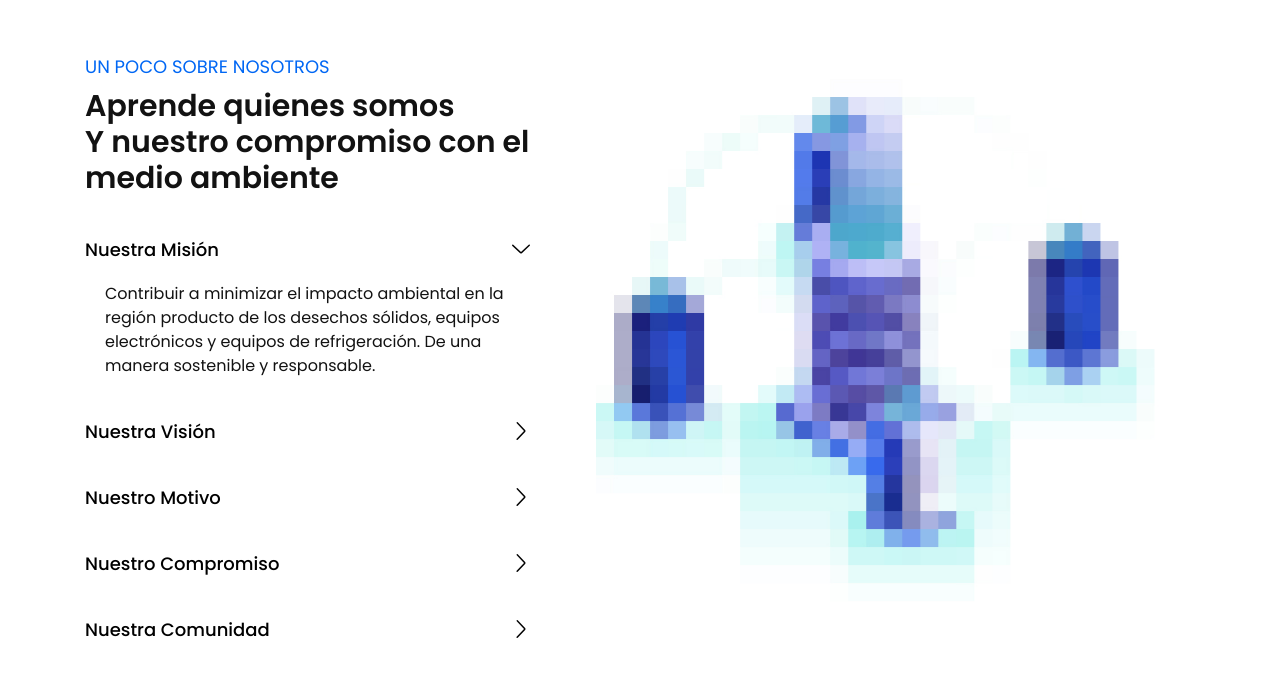
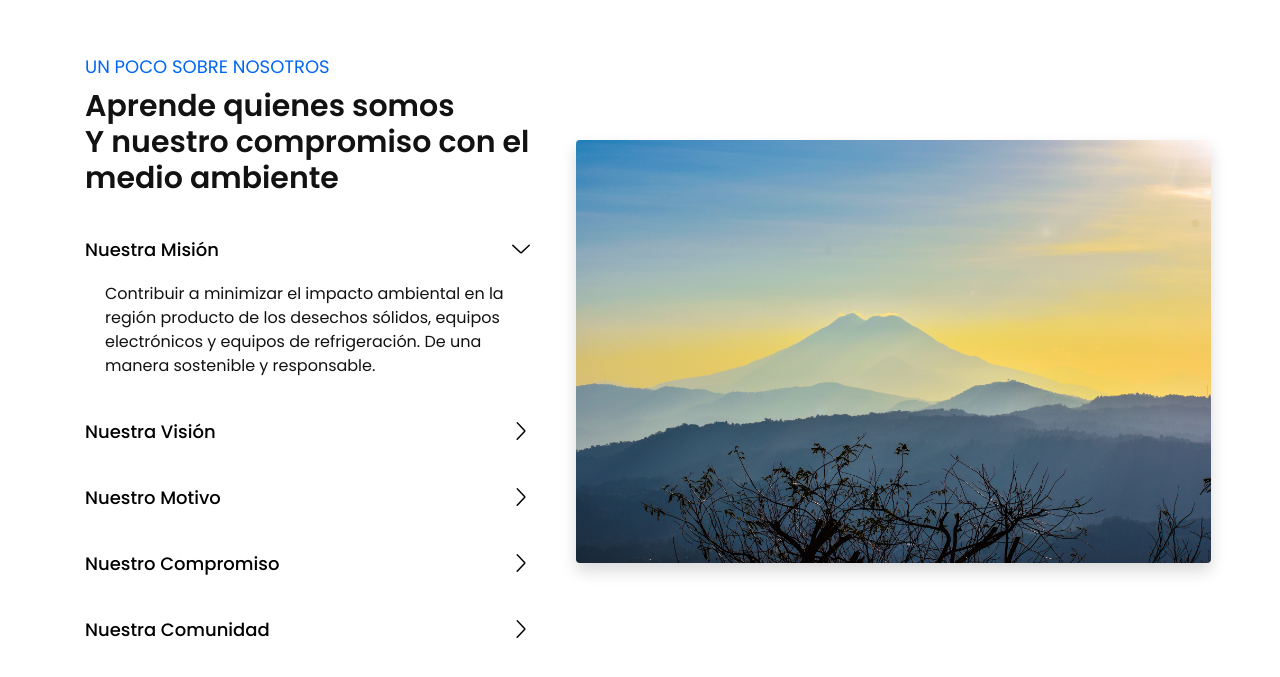
Before and after one commit to nelson2411/reeco-web, a plain HTML site: page index.html in a window 1280 px wide. Shown: the part 1643-2320 px from the top of the page. Drawn offline with Linux system fonts and the light colour scheme.

Commit message:
feat: about us image

```diff
--- a/index.html
+++ b/index.html
@@ -528,9 +528,15 @@
             </div>
             <!-- faq content -->
           </div>
-          <div class="col-lg-7">
+          <div
+            class="col-lg-7 d-flex align-items-center justify-content-center"
+          >
             <div class="about-image mt-50">
-              <img src="assets/images/about.jpg" alt="about" />
+              <img
+                src="assets/images/oswaldo-martinez-W0ZYnYIhhDc-unsplash.jpg"
+                alt="about"
+                class="rounded shadow ml-3"
+              />
             </div>
             <!-- faq image -->
           </div>
```
Also changed, not shown: assets/images/oswaldo-martinez-W0ZYnYIhhDc-unsplash.jpg (added).
